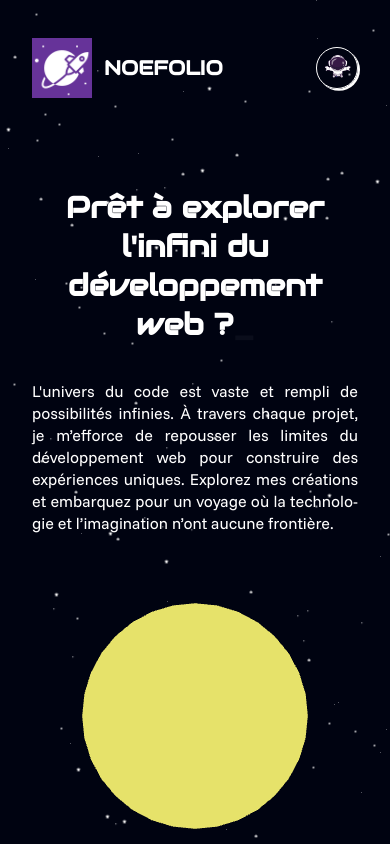
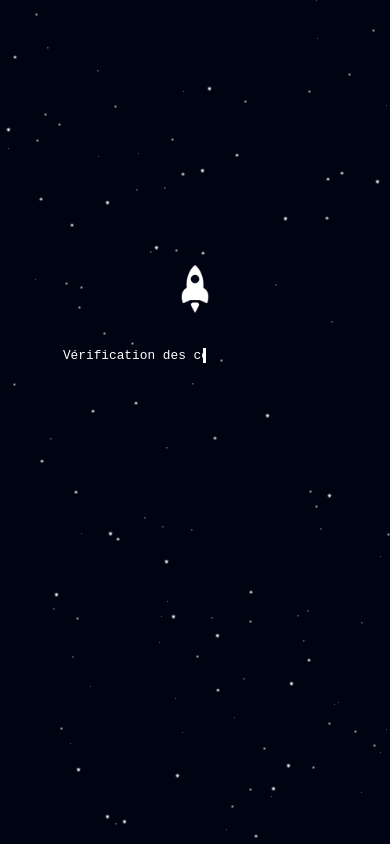
Before and after one commit to Alain-RN/Noefolio, a React (Vite) app: page / in a window 390 px wide. Shown: the top 844 px of the page. Built offline with nearby package versions, Linux system fonts and the light colour scheme.

Commit message:
add Presentation v0.1

```diff
--- a/src/App.css
+++ b/src/App.css
@@ -4,3 +4,7 @@
 .e {
     padding-inline: 32px;
 }
+
+.element-page {
+    transition: ease-in-out 2s ;
+}
--- a/src/App.jsx
+++ b/src/App.jsx
@@ -5,16 +5,35 @@ import Banniere from './components/header/Banniere'
 // import Fusee from './components/Animation/Fusee'
 import Presentation from './components/presentation/Presentation.jsx'
 import Competence from './components/Competence/Competence.jsx'
+import { useEffect, useState } from 'react'
 
 function App() {
+  const [isTimeElapsed, setIsTimeElapsed] = useState(false);
+
+  const timeElapsed = ()=> {
+    setIsTimeElapsed( e => !e )
+  }
+  useEffect(()=> {
+    const timer = setTimeout(() => {
+      timeElapsed()
+    }, 16000);
+    return () => {
+      clearTimeout(timer);
+    };
+  });
 
   return (
     <div className='app'>
-      <NavBar></NavBar>
-      <Banniere></Banniere>
-      <Competence></Competence>
+      {
+        <div className="element-page" style={{opacity:!isTimeElapsed?"0":"1"}}>
+          <NavBar></NavBar>
+          <Banniere></Banniere>
+          <Competence></Competence>
+          <Competence></Competence>
+        </div>
+      }
 
-      {/* <Presentation></Presentation> */}
+      {!isTimeElapsed && <Presentation></Presentation>}
       <Bg_etoile></Bg_etoile>
     </div>
   )
--- a/src/components/Animation/Fusee.css
+++ b/src/components/Animation/Fusee.css
@@ -46,8 +46,7 @@
     left: 50vw;
     bottom: -110px;
     transform: translateX(-30px);
-    animation: decolage 2.8s ease-in-out forwards, stable 0.6s 2.8s ease-in-out alternate infinite;
-    /* , leave 0.8s 8s ease-in-out forwards */
+    animation: decolage 2.8s ease-in-out forwards, stable 0.6s 2.8s ease-in-out alternate infinite,leave 0.8s 8s ease-in-out forwards
 }
 
 .fusee {
@@ -57,7 +56,7 @@
 
 @media (max-width: 1180px) {
     .fusee-container {
-        animation: decolage1 2.8s ease-in-out forwards, stable1 0.6s 2.8s ease-in-out alternate infinite;
+        animation: decolage1 2.8s ease-in-out forwards, stable1 0.6s 2.8s ease-in-out alternate infinite,leave1 0.8s 8s ease-in-out forwards;
     }
 }
 
--- a/src/components/presentation/Presentation.jsx
+++ b/src/components/presentation/Presentation.jsx
@@ -10,7 +10,7 @@ export default function Presentation() {
 
     const timer = setTimeout(() => {
         document.body.style.overflow = 'auto';
-    }, 15000);
+    }, 16000);
 
     return () => {
         clearTimeout(timer);
```
